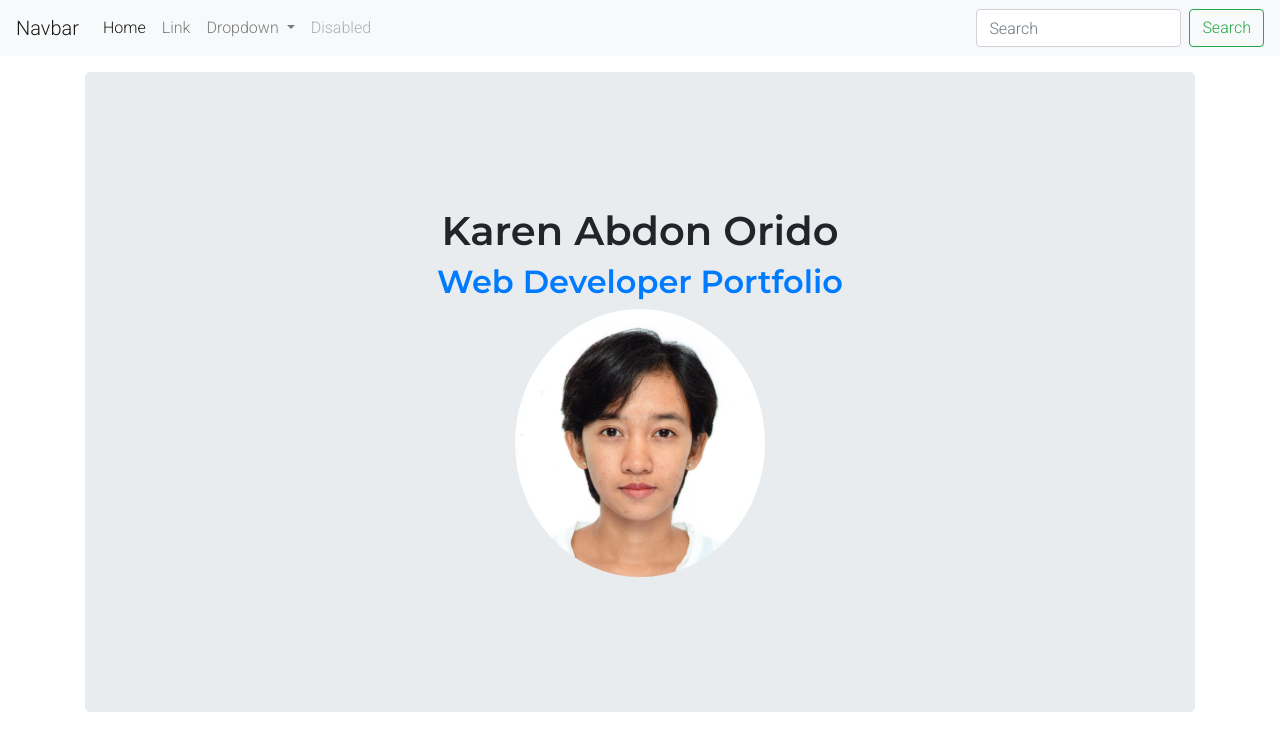
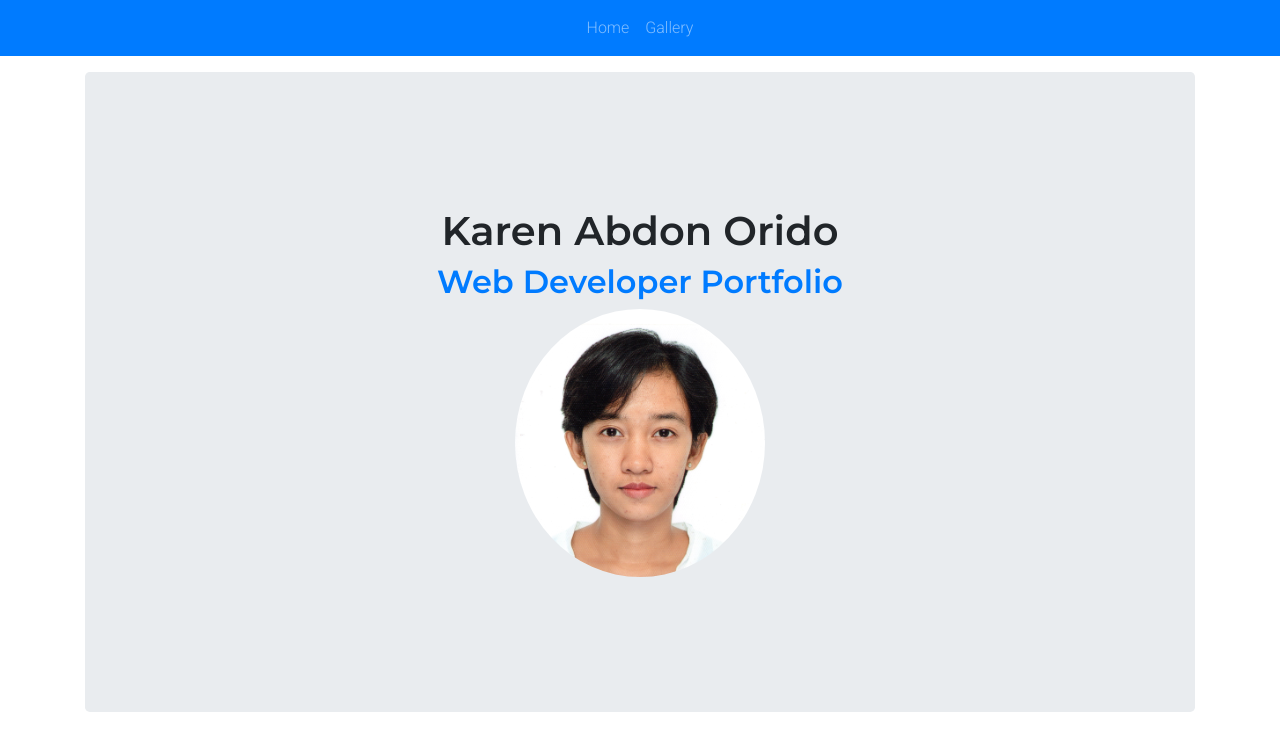
Before and after one commit to karenAOrido/fcb-portfolio, a plain HTML site: page index.html in a window 1280 px wide. Shown: the top 742 px of the page. Drawn offline with nearby package versions, Linux system fonts and the light colour scheme.

Commit message:
Nice and clean custom navigation bar

```diff
--- a/css/style.css
+++ b/css/style.css
@@ -44,3 +44,7 @@ width: 75%;
 h2 {
 	color: #007bff;
 }
+
+html {
+	scroll-behavior: smooth;
+}
--- a/index.html
+++ b/index.html
@@ -13,38 +13,19 @@
 	<link rel="stylesheet" type="text/css" href="css/style.css">
 </head>
 <body>
-	<nav class="navbar navbar-expand-lg navbar-light bg-light">
-		<a class="navbar-brand" href="#">Navbar</a>
+	<nav class="navbar navbar-expand-lg navbar-dark bg-primary">
 		<button class="navbar-toggler" type="button" data-toggle="collapse" data-target="#navbarSupportedContent" aria-controls="navbarSupportedContent" aria-expanded="false" aria-label="Toggle navigation">
 			<span class="navbar-toggler-icon"></span>
 		</button>
+
 		<div class="collapse navbar-collapse" id="navbarSupportedContent">
-			<ul class="navbar-nav mr-auto">
-				<li class="nav-item active">
-					<a class="nav-link" href="#">Home <span class="sr-only">(current)</span></a>
+			<ul class="navbar-nav mx-auto">
+					<a class="nav-link" href="landing">Home</a>
 				</li>
 				<li class="nav-item">
-					<a class="nav-link" href="#">Link</a>
-				</li>
-				<li class="nav-item dropdown">
-					<a class="nav-link dropdown-toggle" href="#" id="navbarDropdown" role="button" data-toggle="dropdown" aria-haspopup="true" aria-expanded="false">
-						Dropdown
-					</a>
-					<div class="dropdown-menu" aria-labelledby="navbarDropdown">
-						<a class="dropdown-item" href="#">Action</a>
-						<a class="dropdown-item" href="#">Another action</a>
-						<div class="dropdown-divider"></div>
-						<a class="dropdown-item" href="#">Something else here</a>
-					</div>
-				</li>
-				<li class="nav-item">
-					<a class="nav-link disabled" href="#" tabindex="-1" aria-disabled="true">Disabled</a>
+					<a class="nav-link" href="gallery">Gallery</a>
 				</li>
 			</ul>
-			<form class="form-inline my-2 my-lg-0">
-				<input class="form-control mr-sm-2" type="search" placeholder="Search" aria-label="Search">
-				<button class="btn btn-outline-success my-2 my-sm-0" type="submit">Search</button>
-			</form>
 		</div>
 	</nav>
 	<div class="container">
```
